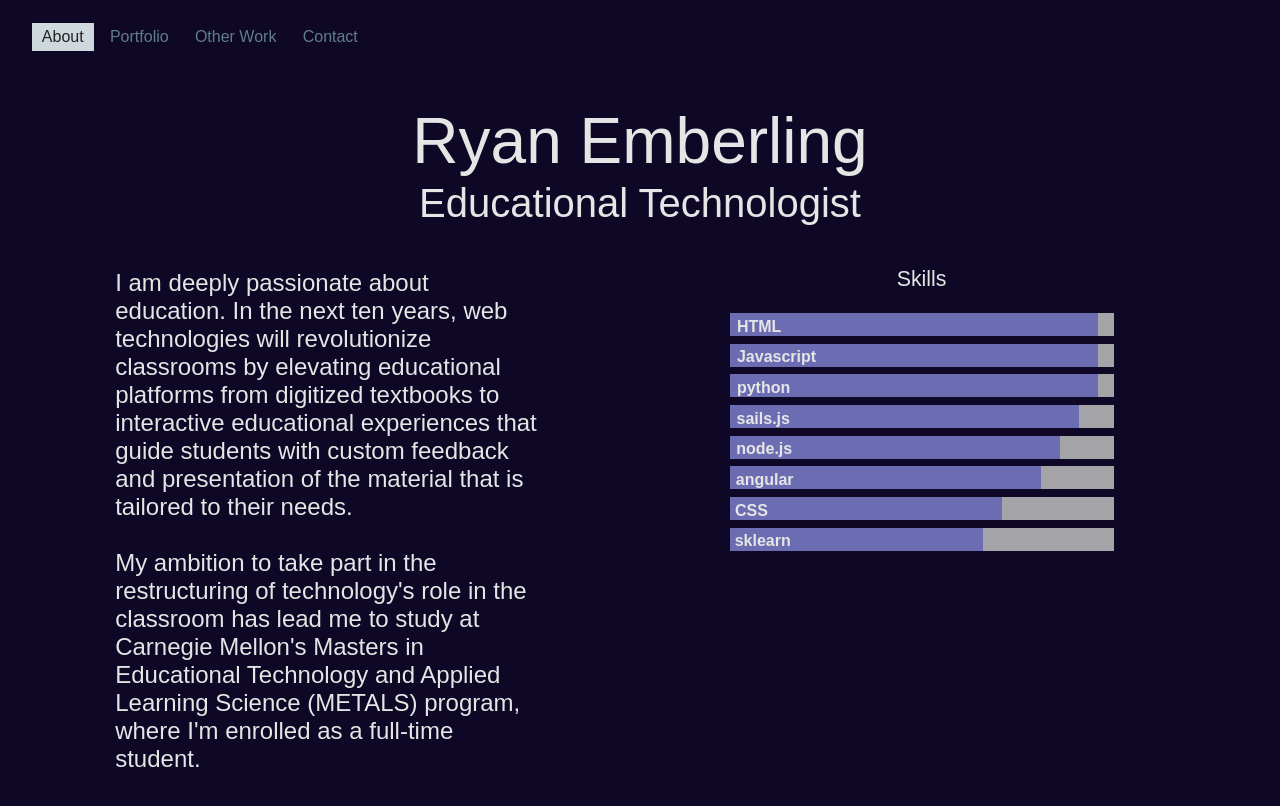
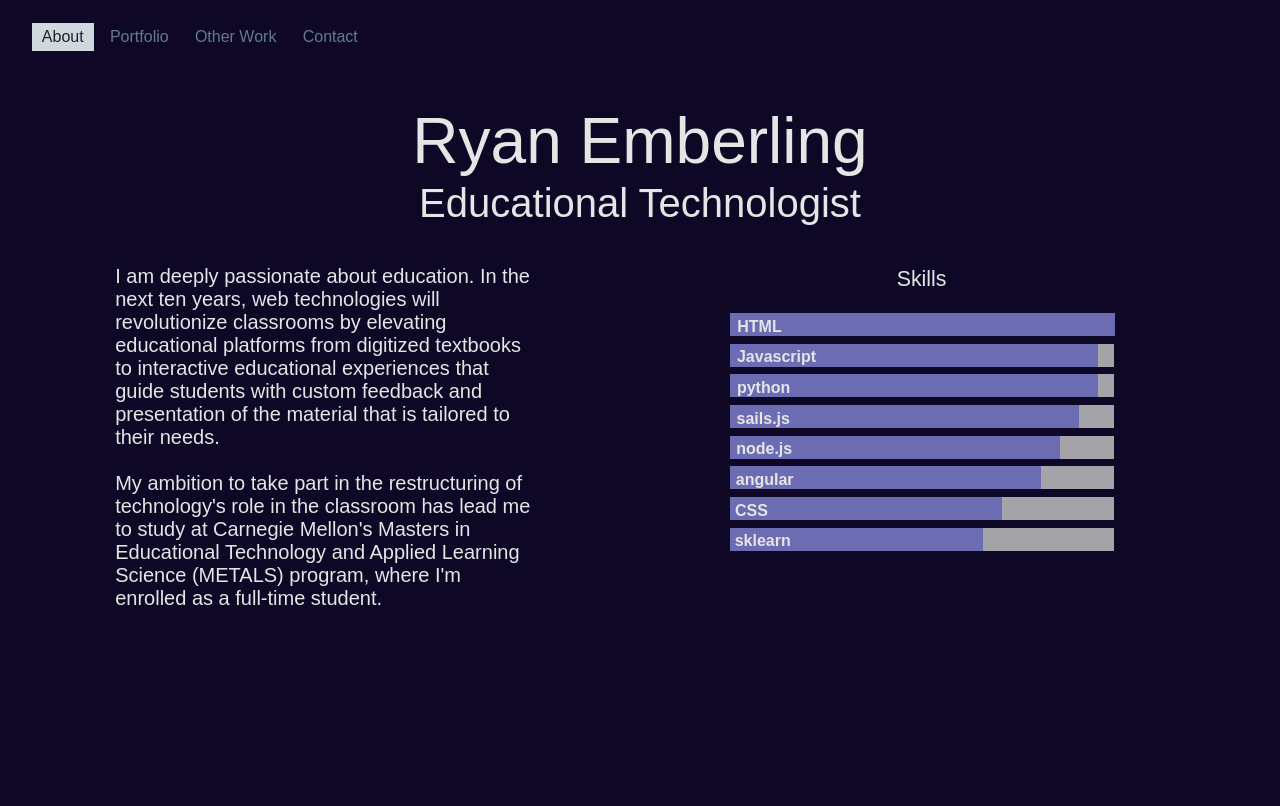
Before and after one commit to itsalaidbacklife/personal_website, an Angular app: page /#/about in a window 1280 px wide. Shown: the top 806 px of the page. Built offline with nearby package versions, Linux system fonts and the light colour scheme.

Commit message:
Updated skillbar for HTML and font size for spiel

```diff
--- a/src/app/about/about.component.css
+++ b/src/app/about/about.component.css
@@ -25,7 +25,7 @@ div p a {
 		position: relative;
 		text-align: left;
 		width: 33%;
-		font-size: 1.5em;
+		font-size: 1.25em;
 	}
 	#skills {
 		display: inline-block;
--- a/src/app/about/about.component.html
+++ b/src/app/about/about.component.html
@@ -13,7 +13,7 @@
 	<!-- Skill list -->
 	<div id="skills">
 		<h3 id="skillLabel">Skills</h3>
-		<app-skillbar [skill]="'HTML'" [width]="'90%'"></app-skillbar>
+		<app-skillbar [skill]="'HTML'" [width]="'94.25%'"></app-skillbar>
 		<app-skillbar [skill]="'Javascript'" [width]="'90%'"></app-skillbar>
 		<app-skillbar [skill]="'python'" [width]="'90%'"></app-skillbar>
 		<app-skillbar [skill]="'sails.js'" [width]="'85%'"></app-skillbar>
```
